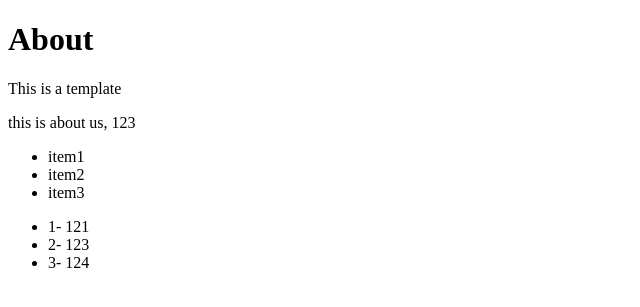
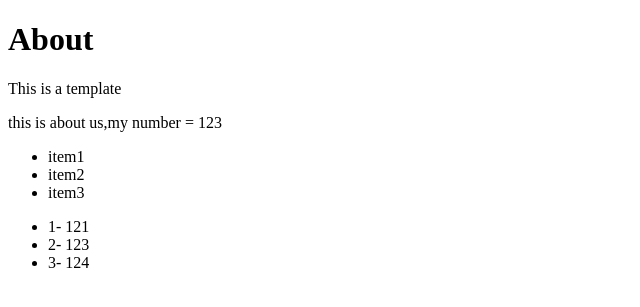
Before and after one commit to HemabhKamboj/trydjango_cfe, a Django app: page /about/ in a window 1280 px wide. Shown: the part 70-377 px from the top of the page, without its empty margins (0-640 px from the left). Run offline with Django 3.2, Linux system fonts and the light colour scheme.

Commit message:
added if-else condition in about.html

```diff
--- a/templates/about.html
+++ b/templates/about.html
@@ -7,7 +7,7 @@
 
 
 <p>
-    {{ my_text }}, {{my_number }}
+    {{ my_text }},my number = {{my_number }}
 </p>
 
 <ul>
@@ -16,8 +16,13 @@
 <li> item3</li>
 </ul>
 
+{% if my_number == 123  %}
 <ul>
     {% for my_sub_item in my_list %}
     <li> {{forloop.counter}}- {{ my_sub_item}} </li>
     {% endfor %}
+{% else %}
+my number is not 123.
+
+{% endif %}
 {% endblock %}
```
